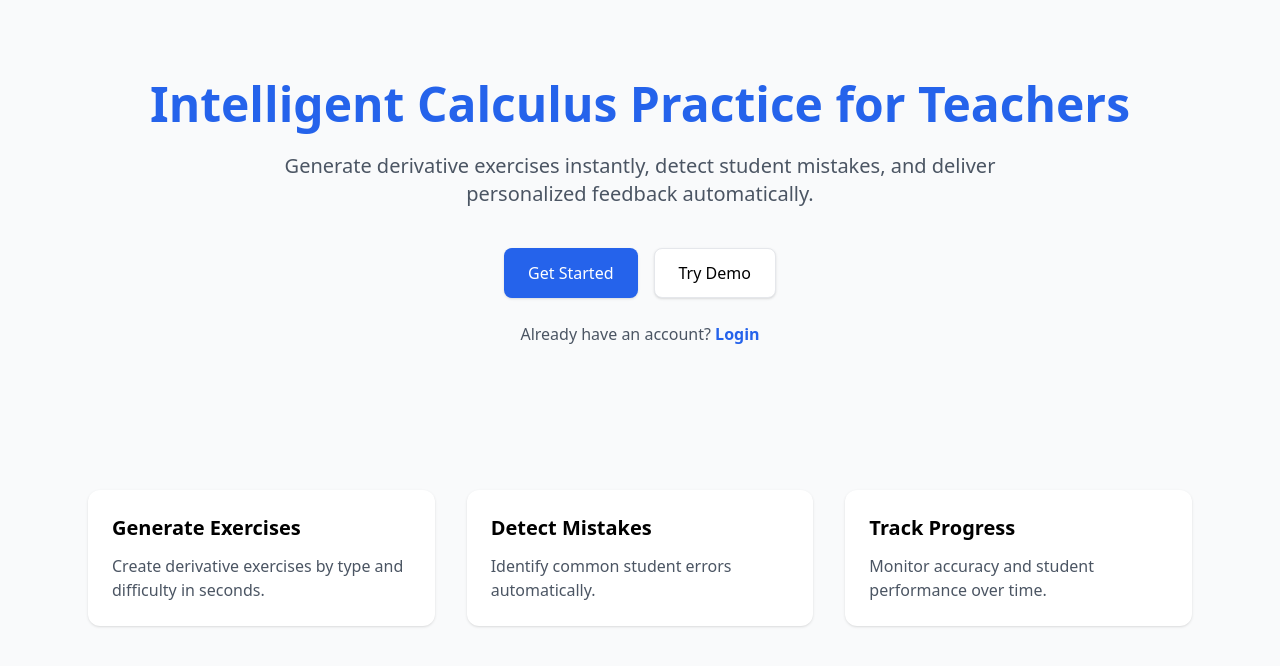
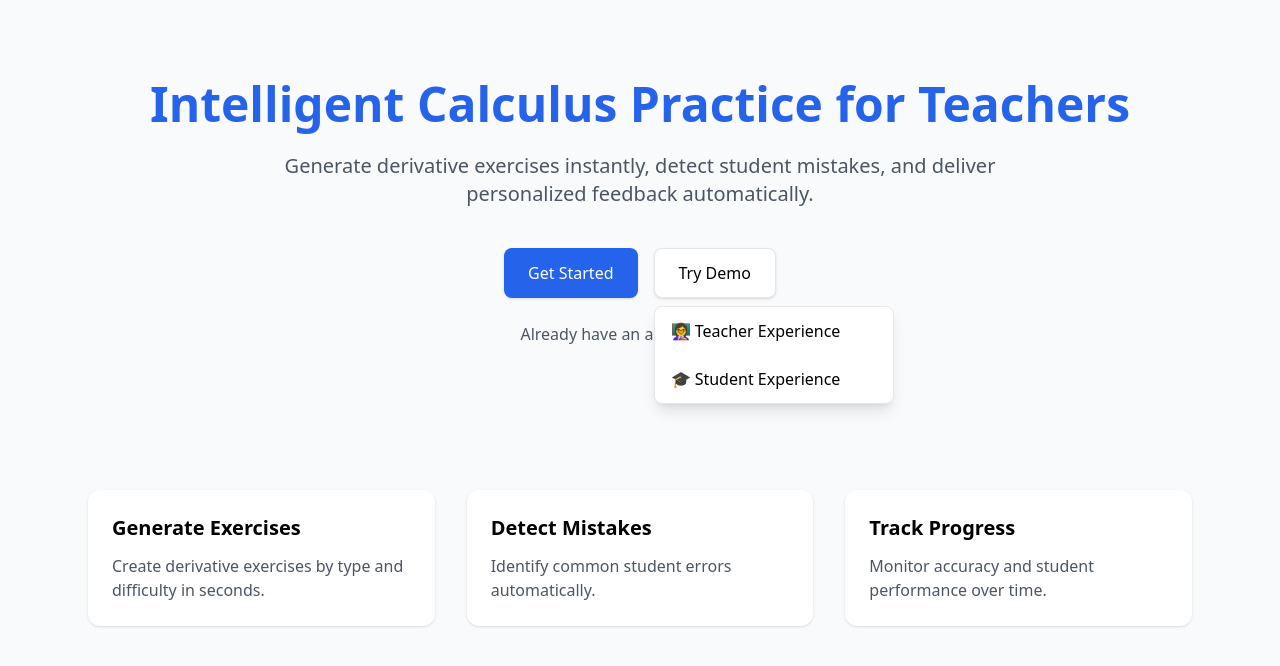
Before and after one commit to lu-alvz-dev/derivalab, a React (Vite) app in the folder client/: page / in a window 1280 px wide. Both pictures are taken after a click on the button "Try Demo". Shown: the top 666 px of the page. Built offline with nearby package versions, Linux system fonts and the light colour scheme; no server answers.

Commit message:
feat: add separate teacher and student demo experiences

```diff
--- a/client/src/pages/LandingPage.jsx
+++ b/client/src/pages/LandingPage.jsx
@@ -1,22 +1,29 @@
 import { useNavigate } from "react-router-dom";
 import { loginUserApi } from "../services/api";
 import { useAuth } from "../context/AuthContext";
+import { useState } from "react";
 
 function LandingPage() {
   const navigate = useNavigate();
   const { login } = useAuth();
-  const handleDemo = async () => {
+  const [showDemoMenu, setShowDemoMenu] = useState(false);
+
+  const loginDemo = async (email, password) => {
     try {
       const response = await loginUserApi({
-        email: "demo@derivalab.com",
-        password: "Demo123!",
+        email,
+        password,
       });
 
       login(response.data.user, response.data.token);
 
+      if (response.data.user.role === "teacher") {
         navigate("/teacher/dashboard");
+      } else {
+        navigate("/student/dashboard");
+      }
     } catch (error) {
-      console.error(error);
+      console.error("Demo login failed:", error);
     }
   };
 
@@ -40,12 +47,62 @@ function LandingPage() {
             Get Started
           </button>
 
+          <div className="relative">
             <button
+              onClick={() => setShowDemoMenu(!showDemoMenu)}
               className="bg-white border px-6 py-3 rounded-lg shadow hover:bg-gray-100"
-            onClick={handleDemo}
             >
               Try Demo
             </button>
+
+            {showDemoMenu && (
+              <div
+                className="
+      absolute
+      mt-2
+      w-60
+      rounded-lg
+      bg-white
+      shadow-lg
+      border
+      overflow-hidden
+      z-50
+    "
+              >
+                <button
+                  onClick={() =>
+                    loginDemo("demo.teacher@derivalab.com", "Demo123!")
+                  }
+                  className="
+          block
+          w-full
+          text-left
+          px-4
+          py-3
+          hover:bg-gray-100
+        "
+                >
+                  👩‍🏫 Teacher Experience
+                </button>
+
+                <button
+                  onClick={() =>
+                    loginDemo("demo.student@derivalab.com", "Demo123!")
+                  }
+                  className="
+          block
+          w-full
+          text-left
+          px-4
+          py-3
+          hover:bg-gray-100
+        "
+                >
+                  🎓 Student Experience
+                </button>
+              </div>
+            )}
+          </div>
         </div>
 
         <p className="mt-6 text-gray-600">
```
Lines whose indentation alone changed are shown as unchanged.
